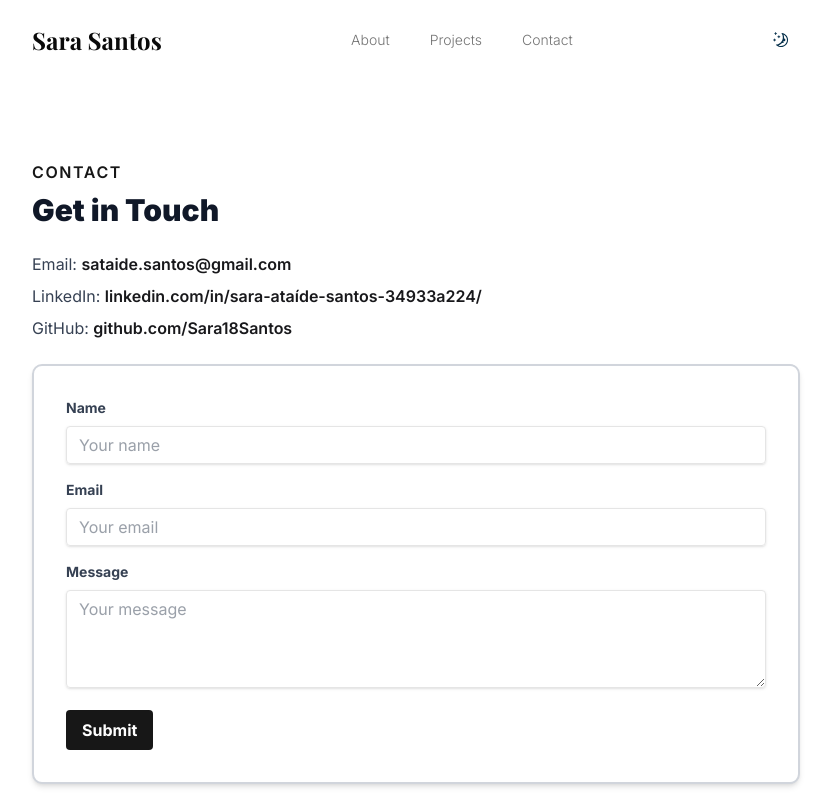
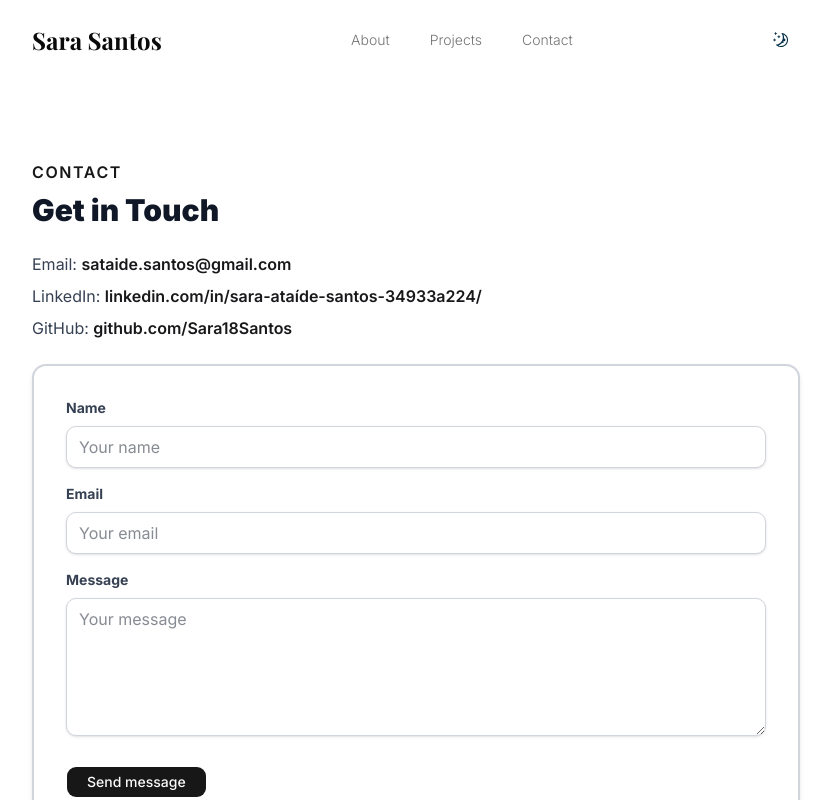
Before and after one commit to Sara18Santos/Portfolio, a Next.js app: page /contact in a window 1280 px wide. Shown: the top 800 px of the page, without its empty margins (224-1055 px from the left). Built offline with nearby package versions, Linux system fonts and the light colour scheme; a web font is replaced by a local one.

Commit message:
feat: enhance contact form with validation and improved UI components

```diff
--- a/components/contactForm.tsx
+++ b/components/contactForm.tsx
@@ -1,57 +1,169 @@
-import React from "react";
+"use client";
+
+import { FormEvent, useState } from "react";
+
+import { Button } from "@/components/ui/button";
+
+type FormData = {
+  name: string;
+  email: string;
+  message: string;
+};
+
+type FormErrors = Partial<FormData>;
+
+const INITIAL_FORM: FormData = {
+  name: "",
+  email: "",
+  message: "",
+};
+
+const EMAIL_REGEX = /^[^\s@]+@[^\s@]+\.[^\s@]+$/;
+const RECIPIENT_EMAIL = "sataide.santos@gmail.com";
 
 export const ContactForm = () => {
+  const [formData, setFormData] = useState<FormData>(INITIAL_FORM);
+  const [errors, setErrors] = useState<FormErrors>({});
+  const [statusMessage, setStatusMessage] = useState("");
+
+  const validateForm = () => {
+    const nextErrors: FormErrors = {};
+
+    if (!formData.name.trim()) {
+      nextErrors.name = "Please enter your name.";
+    }
+
+    if (!formData.email.trim()) {
+      nextErrors.email = "Please enter your email.";
+    } else if (!EMAIL_REGEX.test(formData.email)) {
+      nextErrors.email = "Please enter a valid email address.";
+    }
+
+    if (!formData.message.trim()) {
+      nextErrors.message = "Please enter a message.";
+    }
+
+    setErrors(nextErrors);
+    return Object.keys(nextErrors).length === 0;
+  };
+
+  const handleSubmit = (event: FormEvent<HTMLFormElement>) => {
+    event.preventDefault();
+    setStatusMessage("");
+
+    if (!validateForm()) {
+      return;
+    }
+
+    const subject = encodeURIComponent(`Portfolio contact from ${formData.name.trim()}`);
+    const body = encodeURIComponent(
+      [
+        `Name: ${formData.name.trim()}`,
+        `Email: ${formData.email.trim()}`,
+        "",
+        formData.message.trim(),
+      ].join("\n")
+    );
+
+    window.location.href = `mailto:${RECIPIENT_EMAIL}?subject=${subject}&body=${body}`;
+    setStatusMessage("Your email app should open with the message prefilled.");
+    setFormData(INITIAL_FORM);
+    setErrors({});
+  };
+
+  const handleChange = (field: keyof FormData, value: string) => {
+    setFormData((current) => ({ ...current, [field]: value }));
+    setErrors((current) => ({ ...current, [field]: undefined }));
+  };
+
+  const inputClassName =
+    "mt-2 w-full rounded-lg border border-gray-300 bg-white px-3 py-2 text-gray-900 shadow-sm outline-none transition focus:border-zinc-500 focus:ring-2 focus:ring-zinc-300 dark:border-zinc-700 dark:bg-zinc-950 dark:text-gray-100 dark:focus:border-zinc-500 dark:focus:ring-zinc-800";
+
   return (
-    <form className="mx-auto bg-white border-2 border-gray-300 dark:bg-zinc-900 dark:border-gray-700 rounded-lg shadow-md p-8">
+    <form
+      className="mx-auto rounded-xl border-2 border-gray-300 bg-white p-8 shadow-md dark:border-gray-700 dark:bg-zinc-900"
+      onSubmit={handleSubmit}
+      noValidate
+    >
       <div>
         <label
-          className="block text-gray-700 dark:text-gray-300 text-sm font-bold mb-2"
+          className="block text-sm font-bold text-gray-700 dark:text-gray-300"
           htmlFor="name"
         >
           Name
         </label>
         <input
-          className="shadow appearance-none border rounded w-full py-2 px-3 text-gray-700 dark:text-gray-300 leading-tight focus:outline-none focus:shadow-outline"
+          className={inputClassName}
           id="name"
           type="text"
           placeholder="Your name"
+          value={formData.name}
+          onChange={(event) => handleChange("name", event.target.value)}
+          aria-invalid={Boolean(errors.name)}
+          aria-describedby={errors.name ? "name-error" : undefined}
         />
+        {errors.name ? (
+          <p id="name-error" className="mt-2 text-sm text-red-600 dark:text-red-400">
+            {errors.name}
+          </p>
+        ) : null}
       </div>
+
       <div className="mt-4">
         <label
-          className="block text-gray-700 dark:text-gray-300 text-sm font-bold mb-2"
+          className="block text-sm font-bold text-gray-700 dark:text-gray-300"
           htmlFor="email"
         >
           Email
         </label>
         <input
-          className="shadow appearance-none border rounded w-full py-2 px-3 text-gray-700 dark:text-gray-300 leading-tight focus:outline-none focus:shadow-outline"
+          className={inputClassName}
           id="email"
           type="email"
           placeholder="Your email"
+          value={formData.email}
+          onChange={(event) => handleChange("email", event.target.value)}
+          aria-invalid={Boolean(errors.email)}
+          aria-describedby={errors.email ? "email-error" : undefined}
         />
+        {errors.email ? (
+          <p id="email-error" className="mt-2 text-sm text-red-600 dark:text-red-400">
+            {errors.email}
+          </p>
+        ) : null}
       </div>
+
       <div className="mt-4">
         <label
-          className="block text-gray-700 dark:text-gray-300 text-sm font-bold mb-2"
+          className="block text-sm font-bold text-gray-700 dark:text-gray-300"
           htmlFor="message"
         >
           Message
         </label>
         <textarea
-          className="shadow appearance-none border rounded w-full py-2 px-3 text-gray-700 dark:text-gray-300 leading-tight focus:outline-none focus:shadow-outline"
+          className={inputClassName}
           id="message"
-          rows={4}
+          rows={5}
           placeholder="Your message"
-        ></textarea>
+          value={formData.message}
+          onChange={(event) => handleChange("message", event.target.value)}
+          aria-invalid={Boolean(errors.message)}
+          aria-describedby={errors.message ? "message-error" : undefined}
+        />
+        {errors.message ? (
+          <p id="message-error" className="mt-2 text-sm text-red-600 dark:text-red-400">
+            {errors.message}
+          </p>
+        ) : null}
       </div>
-      <div className="mt-4">
-        <button
-          className="bg-primary text-white font-bold py-2 px-4 rounded focus:outline-none focus:shadow-outline dark:bg-white dark:text-zinc-900 hover:bg-gray-600 dark:hover:bg-gray-600"
-          type="submit"
-        >
-          Submit
-        </button>
+
+      <div className="mt-6 flex items-center justify-between gap-4">
+        <Button type="submit" className="px-5">
+          Send message
+        </Button>
+        <p className="text-sm text-gray-500 dark:text-gray-400" aria-live="polite">
+          {statusMessage}
+        </p>
       </div>
     </form>
   );
```
